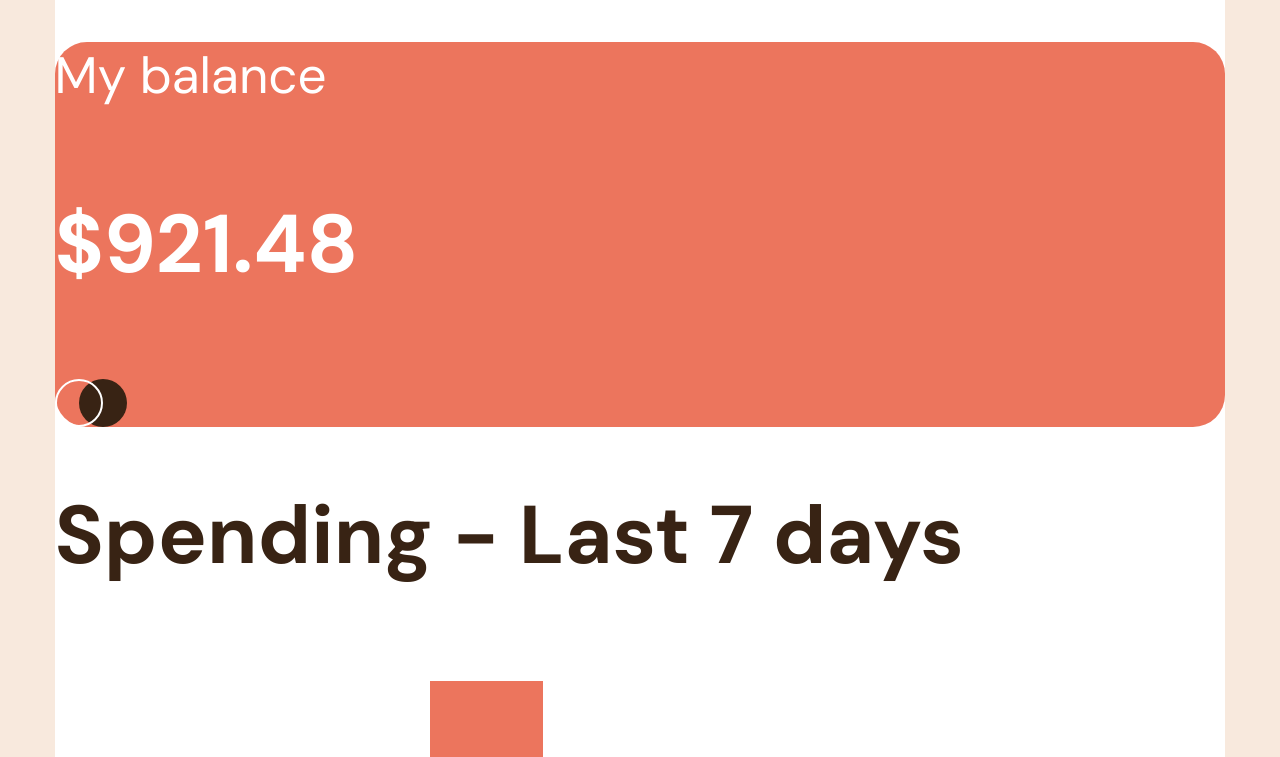
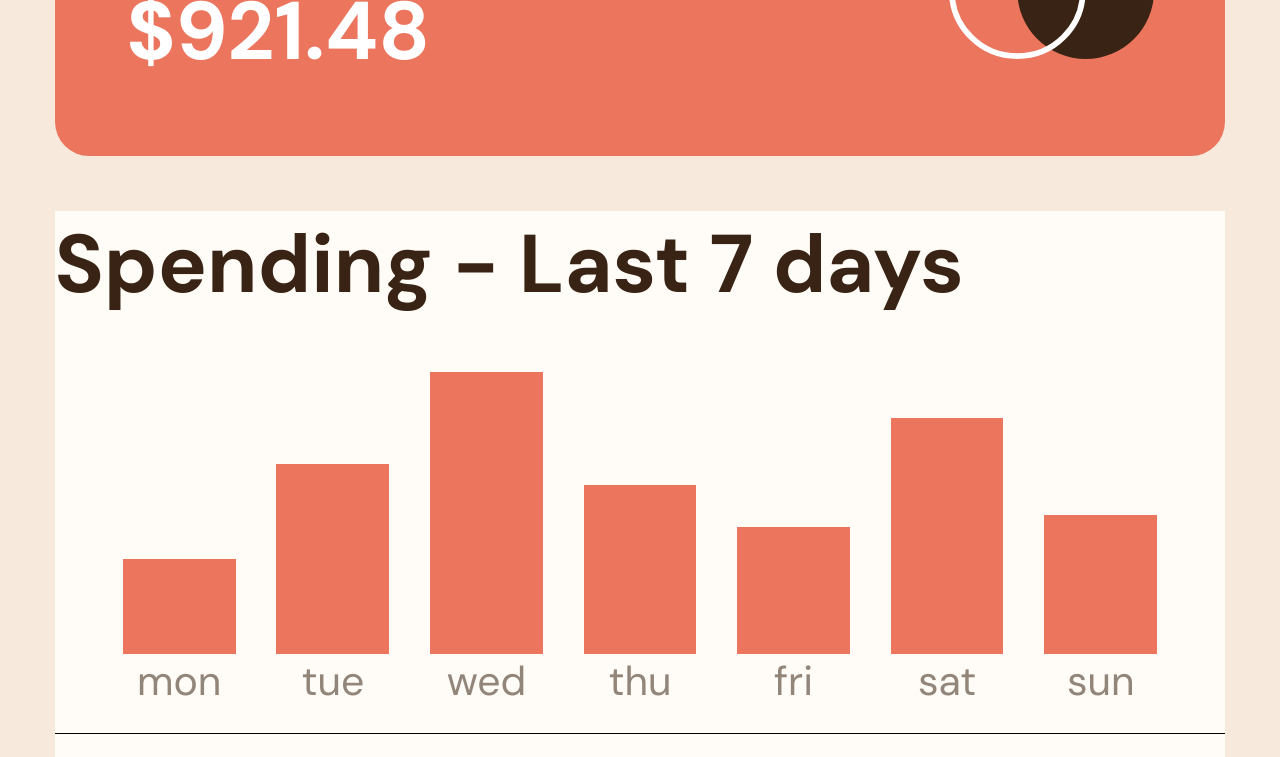
Before and after one commit to gdsimoes/expenses-chart-component, a plain HTML site: page index.html in a window 1280 px wide. Shown: the top 757 px of the page. Drawn offline with Linux system fonts and the light colour scheme.

Commit message:
Finish header

```diff
--- a/styles/style.scss
+++ b/styles/style.scss
@@ -3,6 +3,7 @@ $body-bg: #f8e9dd;
 $red: #ec755d;
 $dark-brown: #382314;
 $medium-brown: #92857a;
+$card-white: #fffbf6;
 
 // Typography
 html {
@@ -55,21 +56,39 @@ body {
     flex-direction: column;
     justify-content: center;
     align-items: center;
+    height: 100vh;
+}
+
+p {
+    margin: 0;
 }
 
 .container {
     width: ((343 * 100)/375) * 1vw;
     height: ((534 * 100)/375) * 1vw;
-    background-color: white;
 }
 
 header {
     background-color: $red;
-    border-radius: (10/16) * 1rem;
+    border-radius: (10/15) * 1rem;
+    padding: (21/15) * 1rem;
+
+    display: flex;
+    justify-content: space-between;
+
+    img {
+        width: (60 / 301) * 100%;
+    }
+}
+
+.title {
+    margin-top: 0;
+    margin-bottom: (4/15) * 1em;
 }
 
 main {
     height: (421 / 534) * 100%;
+    background-color: $card-white;
 }
 
 .week {
```
Also changed, not shown: styles/style.css, 1 other file.
